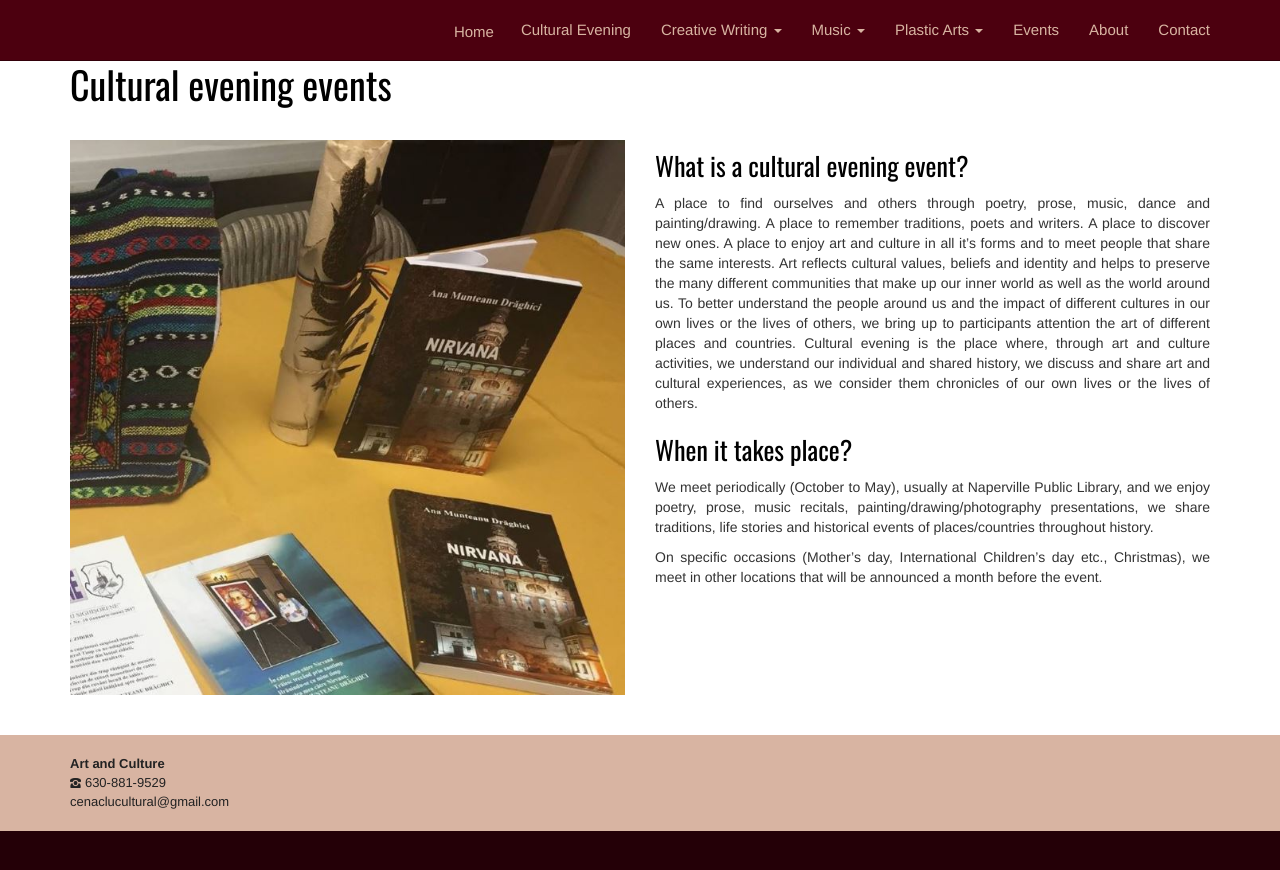
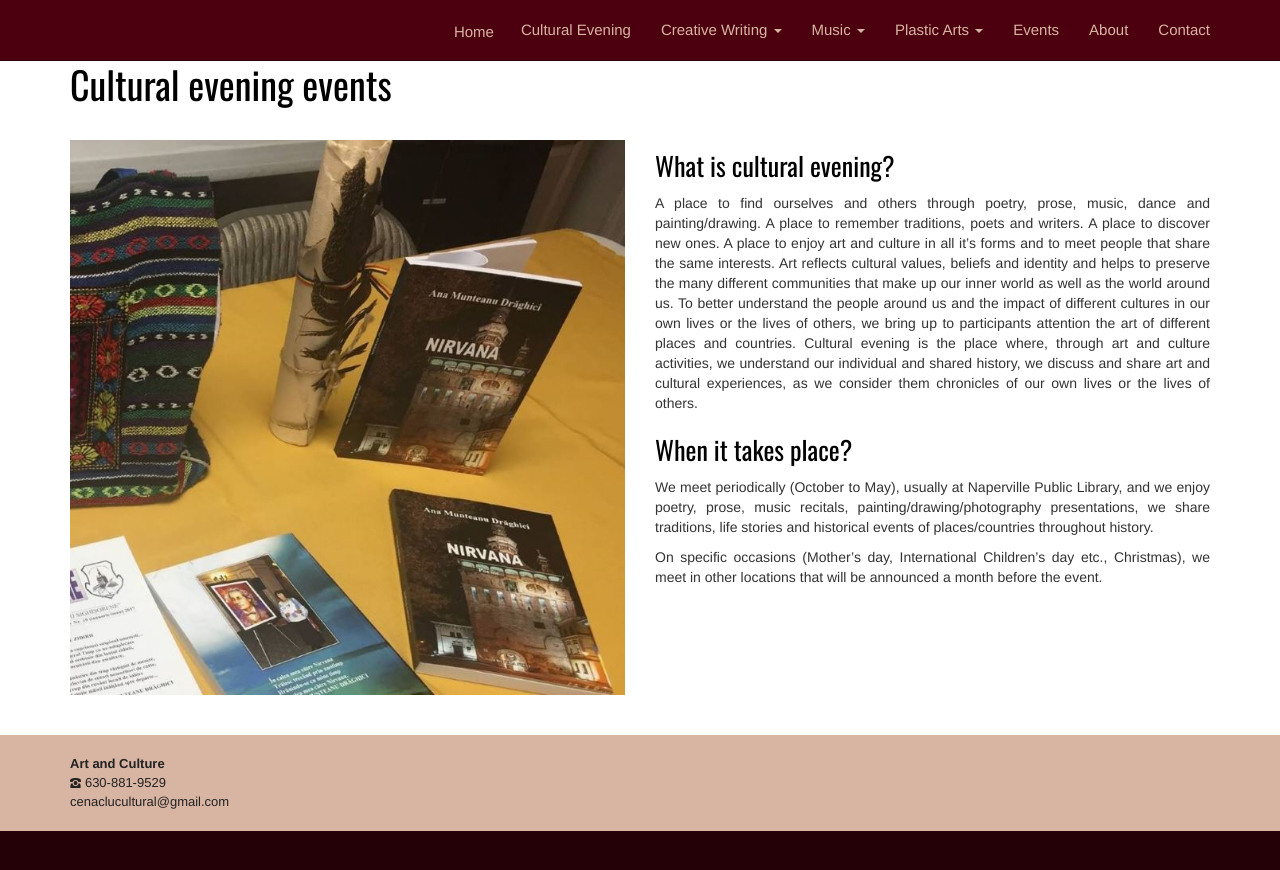
Before and after one commit to adrianth/culteve, a Jekyll site: the page built from en/cultural-evening.html, in a window 1280 px wide. Shown: the top 870 px of the page. Built offline with Jekyll 4.4.1, drawn with Linux system fonts in a browser that asks for light colours.

Commit message:
cultural

```diff
--- a/en/cultural-evening.html
+++ b/en/cultural-evening.html
@@ -14,7 +14,7 @@ title: Cultural evening events
                     <img class="img img-responsive" src="{{ site.baseurl }}/img/events/ana.jpg" alt="">
             </div>
         <div class="col-sm-6">
-            <h2>What is a cultural evening event?</h2>
+            <h2>What is cultural evening?</h2>
             <p class="justify">A place to find ourselves and others through poetry, prose, music, dance and painting/drawing. A place to remember traditions, poets and writers. A place to discover new ones. A place to enjoy art and culture in all it’s forms and to meet people that share the same interests. Art reflects cultural values, beliefs and identity and helps to preserve the many different communities that make up our inner world as well as the world around us. To better understand the people around us and the impact of different cultures in our own lives or the lives of others, we bring up to participants attention the art of different places and countries. Cultural evening is the place where, through art and culture activities, we understand our individual and shared history, we discuss and share art and cultural experiences, as we consider them chronicles of our own lives or the lives of others.</p>
 
 
```
